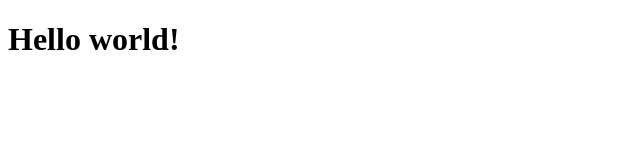
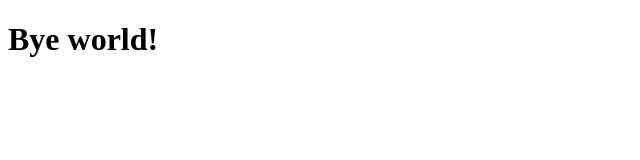
Before and after one commit to chanhyeok0830/study-1, a plain HTML site: page index.html in a window 1280 px wide. Shown: the whole page, without its empty margins (0-640 px from the left). Drawn offline with Linux system fonts and the light colour scheme.

Commit message:
index.html 수정

```diff
--- a/index.html
+++ b/index.html
@@ -4,6 +4,6 @@
 
   </head>
   <body>
-    <h1>Hello world!</h1>
+    <h1>Bye world!</h1>
   </body>
 </html>
```
